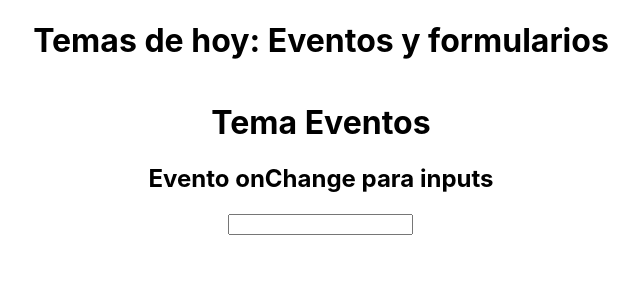
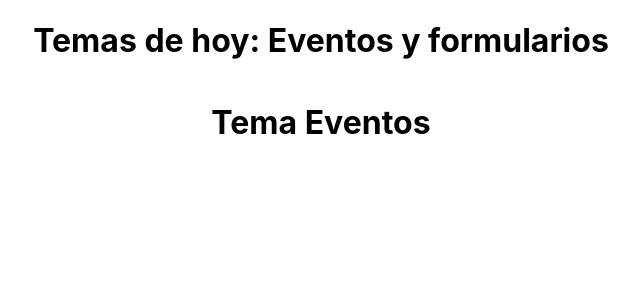
Before and after one commit to MarcosRissottoB/clases-react-digital-house, a React (Create React App) app: page / in a window 1280 px wide. Shown: the top 300 px of the page, without its empty margins (255-895 px from the left). Built offline with nearby package versions, Linux system fonts and the light colour scheme.

Commit message:
Clase 8: orden de codigo

```diff
--- a/src/App.js
+++ b/src/App.js
@@ -23,6 +23,7 @@ function App() {
         <Eventos />
         <br />
         <br />
+
         {/* Componentes controlados VS no controlados */}
         {/* <ComponenteControlado /> */}
         {/* <NoComponenteControlado /> */}
--- a/src/componentes/eventos/index.jsx
+++ b/src/componentes/eventos/index.jsx
@@ -3,12 +3,14 @@ import React from 'react'
 
 export const Eventos = () => {
 
+  // Parte 1-a
   // const handleEventoSintetico = (e) => {
   //   console.log("handleEventoSintetico");
   //   // console.log("Target: ", e);
   //   console.log(e.nativeEvent);
   // };
 
+  // Parte 1-b
   // const handleClickAutomatico = () => {
   //   console.log("handleClickAutomatico");
   // };
@@ -23,9 +25,6 @@ export const Eventos = () => {
   const handleChange = (e) => {
     console.log("handleChange target: ", e.target);
     console.log("handleChange: value", e.target.value);
-
-
-
     // if (e.target.value.length > 3) {
     //   console.log("handleChange con 4 o mas letras: ", e.target.value);
     // }
@@ -45,12 +44,14 @@ export const Eventos = () => {
          {/* addEventListener("mouseover", (event) => {});
           onmouseover = (event) => {}; */}
 
+         {/* Parte 1-a */}
         {/* Eventos Sinteticos con React */}
         {/* <h2>Eventos Sinteticos</h2>
        <button onClick={handleEventoSintetico}>
           Evento sintetico
         </button> */}
 
+        {/* Parte 1-b */}
         {/* Los parentesis,
           hace que se ejecute automaticamente en este caso...
          OJO!! */}
@@ -68,10 +69,10 @@ export const Eventos = () => {
    */}
         {/* Parte 3 */}
         {/* Evento onChange para inputs */}
-        <h2>Evento onChange para inputs</h2>
-        <input name="firstName" onChange={handleChange} />
+        {/* <h2>Evento onChange para inputs</h2>
+        <input name="firstName" onChange={handleChange} />  */}
 
-
+        {/* Parte 4: ver en /componentes/formularios */}
         {/* Otro tema: Formularios */}
         {/* Componentes controlados vs no controlados */}
         {/* Los no controlados por React, estan controlados por el DOM */}
--- a/src/componentes/formularios/basico/index.jsx
+++ b/src/componentes/formularios/basico/index.jsx
@@ -6,7 +6,9 @@ export const FormularioBasico = () => {
   const [tema, setTema] = useState("");
 
   const handleSubmit = (e) => {
+
     e.preventDefault();
+
     console.log("Nombre: ", nombre);
     console.log("Dia: ", dia);
     console.log("Tema: ", tema);
```
